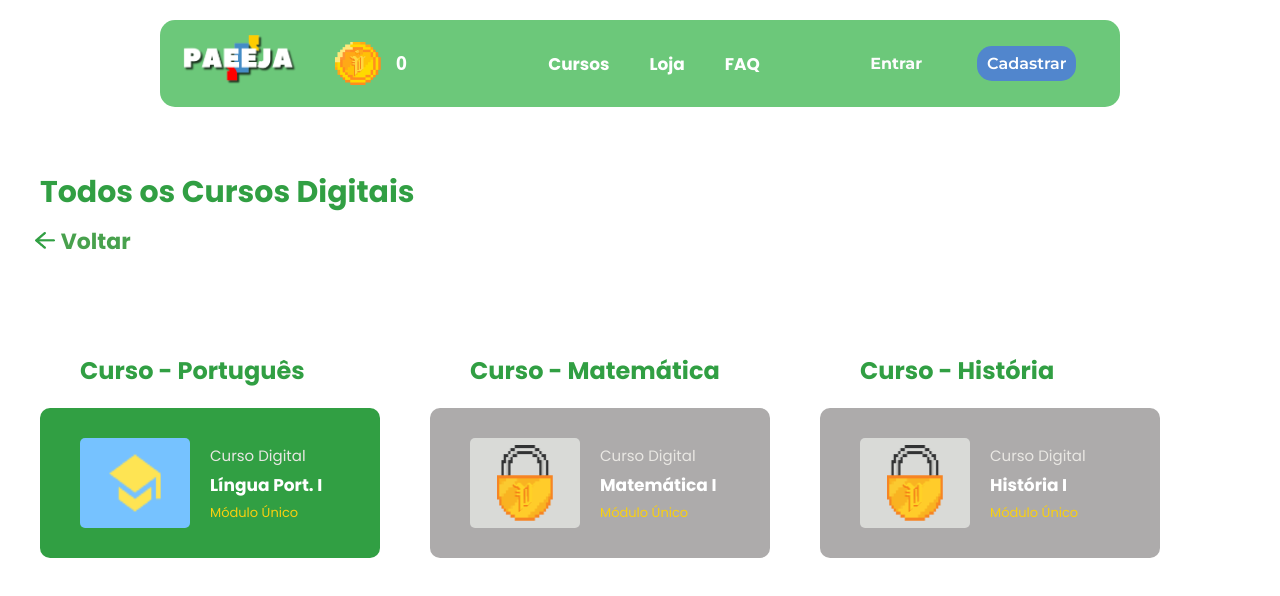
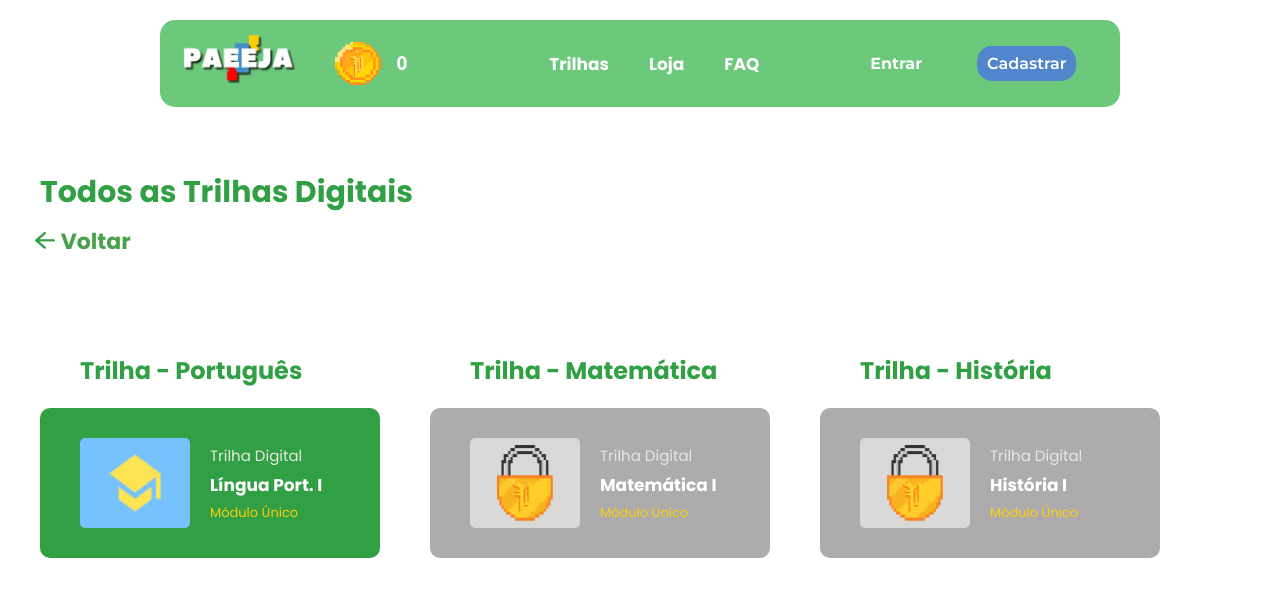
Before and after one commit to LeonardoBCL/P.A.E.E.J.A, a website: page public/views/cursos.html in a window 1280 px wide. Drawn offline with Linux system fonts and the light colour scheme; no server answers; files whose address does not match are found by name; a web font is replaced by a local one.

Commit message:
att: cursos -> trilhas

```diff
--- a/public/css/materiaModulo.css
+++ b/public/css/materiaModulo.css
@@ -15,9 +15,6 @@ body {
   min-height: 100vh;  /* garante que cubra pelo menos a altura da tela */
   font-family: 'Poppins', sans-serif;
 }
-
-
-
 
 /* Espaço reservado para navbar externa */
 #navbar-placeholder {
@@ -237,7 +234,7 @@ body {
   font-size: 24.76px;
   line-height: 1; /* 100% */
   letter-spacing: 0;
-  width: 241px;  /* conforme layout */
+  width: 242px;  /* conforme layout */
   height: 37px;  /* conforme layout */
   margin-top: 40px; /* ajuste para aproximar do topo (opcional) */
   margin-left: 0;  /* deixa alinhado à esquerda no grid */
--- a/public/views/cursos.html
+++ b/public/views/cursos.html
@@ -1,32 +1,30 @@
 <!DOCTYPE html>
 <html lang="pt-br">
+
 <head>
     <meta charset="UTF-8">
     <meta name="viewport" content="width=device-width, initial-scale=1.0">
-    <title> Cursos </title>
+    <title> Trilhas </title>
     <link rel="stylesheet" href="/css/navbar.css">
     <link rel="stylesheet" href="/css/estilos.css">
     <link rel="stylesheet" href="/css/pagina-cursos.css">
     <link rel="stylesheet" href="/css/tutorial-popup.css">
-    <link
-      rel="shortcut icon"
-      href="/imgs/images_paeeja/paeeja-icon.ico"
-      type="image/x-icon"
-    />
+    <link rel="shortcut icon" href="/imgs/images_paeeja/paeeja-icon.ico" type="image/x-icon" />
 </head>
+
 <body>
     <!-- Parágrafo para redirecionar o btn Cursos -->
     <p id="inicioCursos"></p>
     <!-- POR FAVOR, NAO APAGUE!!!!!!!!!!! -->
 
     <!--Inicialização da NAV nesta aba-->
-<div id = "navbar"></div>
+    <div id="navbar"></div>
 
     <!-- Conteúdo da sessão de cursos:-->
     <main>
         <section class="secao-cursos">
 
-      <h1 class = "todos-cursos-digitais">Todos os Cursos Digitais</h1>
+            <h1 class="todos-cursos-digitais">Todos as Trilhas Digitais</h1>
             </div>
             <!-- Botão VOLTAR -->
             <nav class="top-menu">
@@ -40,7 +38,7 @@
 
             <div class="cursos-container">
                 <div class="secao-curso-portugues">
-            <h2 class="titulo-curso">Curso - Português</h2>
+                    <h2 class="titulo-curso">Trilha - Português</h2>
                     <div class="grade-cursos">
                         <a href="/cursoPortugues" class="cartao-curso card-curso-port">
                             <div class="cartao-conteudo">
@@ -48,7 +46,7 @@
                                     <img src="/imgs/imagens_tela_cursos/School.png" alt="Ícone do Curso" />
                                 </div>
                                 <div class="cartao-detalhes">
-                            <p class="cartao-titulo">Curso Digital</p>
+                                    <p class="cartao-titulo">Trilha Digital</p>
                                     <h3 class="cartao-subtitulo">Língua Port. I</h3>
                                     <p class="cartao-modulo">Módulo Único</p>
                                 </div>
@@ -58,15 +56,16 @@
                 </div>
 
                 <div class="secao-curso-matematica">
-            <h2 class="titulo-curso">Curso - Matemática</h2>
+                    <h2 class="titulo-curso">Trilha - Matemática</h2>
                     <div class="grade-cursos">
-                <a href="link-para-curso-matematica" class="cartao-curso" style="pointer-events: none;" > <!-- Substitua o link -->
+                        <a href="link-para-curso-matematica" class="cartao-curso" style="pointer-events: none;">
+                            <!-- Substitua o link -->
                             <div class="cartao-conteudo">
                                 <div class="icone">
                                     <img src="../imgs/imagens_tela_cursos/cadeado.png" alt="Ícone do Curso" />
                                 </div>
                                 <div class="cartao-detalhes">
-                            <p class="cartao-titulo">Curso Digital</p>
+                                    <p class="cartao-titulo">Trilha Digital</p>
                                     <h3 class="cartao-subtitulo">Matemática I</h3>
                                     <p class="cartao-modulo">Módulo Único</p>
                                 </div>
@@ -76,15 +75,16 @@
                 </div>
 
                 <div class="secao-curso-historia">
-            <h2 class="titulo-curso">Curso - História</h2>
+                    <h2 class="titulo-curso">Trilha - História</h2>
                     <div class="grade-cursos">
-                <a href="link-para-curso-historia" class="cartao-curso" style="pointer-events: none;"> <!-- Substitua o link -->
+                        <a href="link-para-curso-historia" class="cartao-curso" style="pointer-events: none;">
+                            <!-- Substitua o link -->
                             <div class="cartao-conteudo">
                                 <div class="icone">
                                     <img src="../imgs/imagens_tela_cursos/cadeado.png" alt="Ícone do Curso" />
                                 </div>
                                 <div class="cartao-detalhes">
-                            <p class="cartao-titulo">Curso Digital</p>
+                                    <p class="cartao-titulo">Trilha Digital</p>
                                     <h3 class="cartao-subtitulo">História I</h3>
                                     <p class="cartao-modulo">Módulo Único</p>
                                 </div>
@@ -92,8 +92,6 @@
                         </a>
                     </div>
                 </div>
-
-
 
         </section>
     </main>
@@ -104,4 +102,5 @@
     <script src="/js/navbar.js"></script>
     <script src="/js/tutorial-popup.js"></script>
 </body>
+
 </html>
--- a/public/views/nav.html
+++ b/public/views/nav.html
@@ -7,13 +7,13 @@
     </div>
 
     <div class="moeda-container">
-      <img src="../imgs/images_paeeja/moeda-paaeja.png" alt="Moeda Paeeja" title="PaeejaCoins">
+      <img src="../imgs/images_paeeja/moeda-paaeja.png" alt="Moeda Paeeja" title="PAEEJACoins">
       <span id="paeeja-moeda-valor" class="paeeja-moeda-valor">0</span>
     </div>
 
     <nav class="nav-menu">
       <ul>
-        <li onclick="navegacaoCursosNav()" class="cursos">Cursos</li>
+        <li onclick="navegacaoCursosNav()" class="cursos">Trilhas</li>
         <li onclick="navegacaoLoja()" class="sobrenos">Loja</li>
         <li onclick="navegacaoFale()" class="falecos">FAQ</li>
 
```
Also changed, not shown: public/views/conteudo-curso.html (+2 -4 lines), public/views/home.html (+2 -2 lines), public/views/materiaModulo.html (+6 -6 lines). Lines whose indentation alone changed are shown as unchanged.
